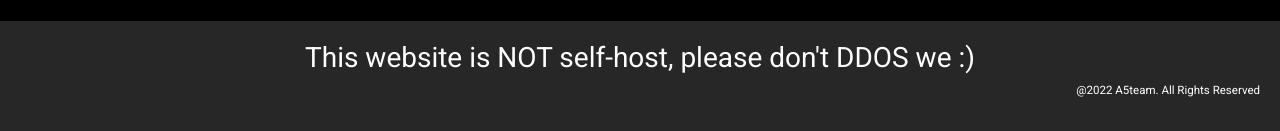
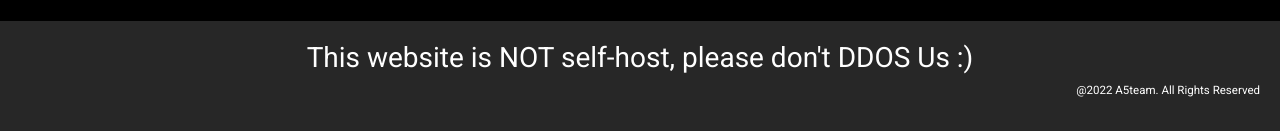
Before and after one commit to CookiezMonst/website, a plain HTML site: page index.html in a window 1280 px wide. Shown: the part 1584-1715 px from the top of the page. Drawn offline with nearby package versions, Linux system fonts and the light colour scheme.

Commit message:
Update index.html

```diff
--- a/index.html
+++ b/index.html
@@ -84,7 +84,7 @@
     </div>
 
 <footer class="footer">
-    <h3>This website is NOT self-host, please don't DDOS we :)</h3>
+    <h3>This website is NOT self-host, please don't DDOS Us :)</h3>
     <p>@2022 A5team. All Rights Reserved</p>
 </footer>
 
```
